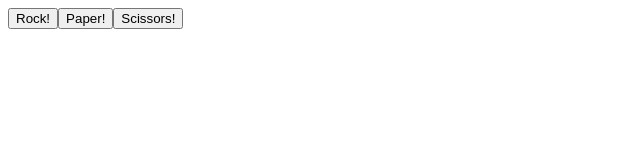
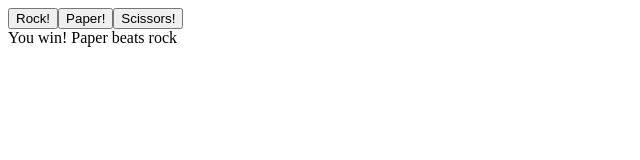
Before and after one commit to aimsa3/rock-paper-scissors, a plain HTML site: page index.html in a window 1280 px wide. Both pictures are taken after a click on the button "Paper!". Shown: the whole page, without its empty margins (0-640 px from the left). Drawn offline with Linux system fonts and the light colour scheme.

Commit message:
Add playround to paper btn on click

```diff
--- a/index.html
+++ b/index.html
@@ -98,7 +98,7 @@
         //game();
 
         let playerChoice = "";
-        let computerChoice = getComputerChoice();
+        let computerChoice = "";
 
         const body = document.querySelector('body');
 
@@ -117,7 +117,11 @@
         paperButton.classList.add("paper");
         paperButton.textContent = "Paper!";
         paperButton.addEventListener('click', function() {
-            getPlayerChoice(paperButton);
+            computerChoice = getComputerChoice();
+            playerChoice = getPlayerChoice(paperButton);
+            console.log("player choice: " + playerChoice);
+            console.log("computer choice: " + computerChoice);
+            playRound(playerChoice, computerChoice);
         })
         body.appendChild(paperButton);
 
```
